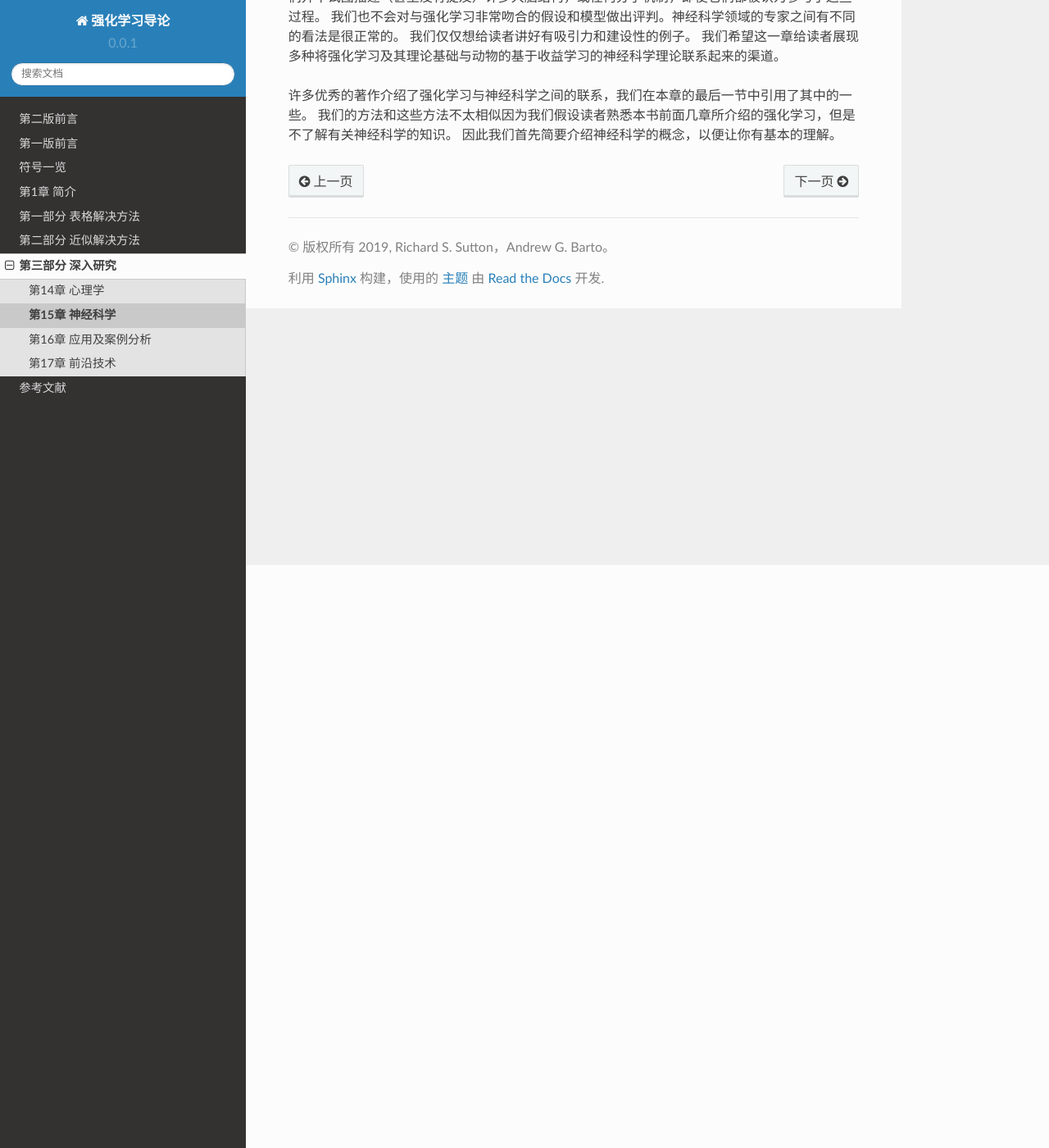
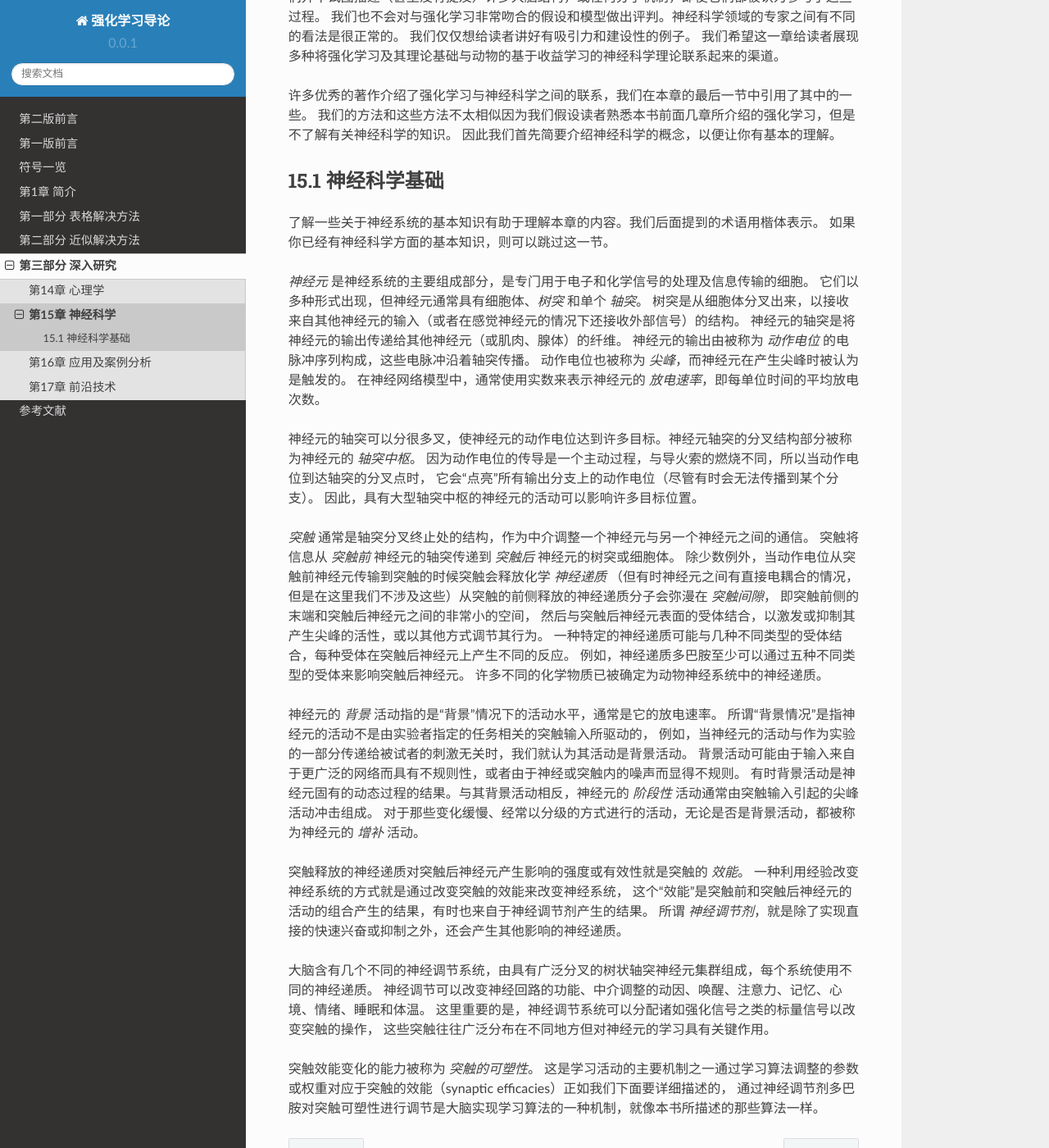
Before and after one commit to qiwihui/reinforcement-learning-an-introduction-chinese, a Sphinx documentation site: the page built from source/partIII/chapter15/neuroscience.rst, in a window 1280 px wide and 1400 px high, scrolled down 711 px. Shown: the whole window at 82% size. Built offline with Sphinx 7.4.7 and the Read the Docs theme 2.0.0, drawn with Linux system fonts in a browser that asks for light colours.

Commit message:
docs: 15.1 神经科学基础

```diff
--- a/source/partIII/chapter15/neuroscience.rst
+++ b/source/partIII/chapter15/neuroscience.rst
@@ -30,3 +30,54 @@
 许多优秀的著作介绍了强化学习与神经科学之间的联系，我们在本章的最后一节中引用了其中的一些。
 我们的方法和这些方法不太相似因为我们假设读者熟悉本书前面几章所介绍的强化学习，但是不了解有关神经科学的知识。
 因此我们首先简要介绍神经科学的概念，以便让你有基本的理解。
+
+
+15.1 神经科学基础
+------------------
+
+了解一些关于神经系统的基本知识有助于理解本章的内容。我们后面提到的术语用楷体表示。
+如果你已经有神经科学方面的基本知识，则可以跳过这一节。
+
+*神经元* 是神经系统的主要组成部分，是专门用于电子和化学信号的处理及信息传输的细胞。
+它们以多种形式出现，但神经元通常具有细胞体、*树突* 和单个 *轴突*。
+树突是从细胞体分叉出来，以接收来自其他神经元的输入（或者在感觉神经元的情况下还接收外部信号）的结构。
+神经元的轴突是将神经元的输出传递给其他神经元（或肌肉、腺体）的纤维。
+神经元的输出由被称为 *动作电位* 的电脉冲序列构成，这些电脉冲沿着轴突传播。
+动作电位也被称为 *尖峰*，而神经元在产生尖峰时被认为是触发的。
+在神经网络模型中，通常使用实数来表示神经元的 *放电速率*，即每单位时间的平均放电次数。
+
+神经元的轴突可以分很多叉，使神经元的动作电位达到许多目标。神经元轴突的分叉结构部分被称为神经元的 *轴突中枢*。
+因为动作电位的传导是一个主动过程，与导火索的燃烧不同，所以当动作电位到达轴突的分叉点时，
+它会“点亮”所有输出分支上的动作电位（尽管有时会无法传播到某个分支）。
+因此，具有大型轴突中枢的神经元的活动可以影响许多目标位置。
+
+*突触* 通常是轴突分叉终止处的结构，作为中介调整一个神经元与另一个神经元之间的通信。
+突触将信息从 *突触前* 神经元的轴突传递到 *突触后* 神经元的树突或细胞体。
+除少数例外，当动作电位从突触前神经元传输到突触的时候突触会释放化学 *神经递质*
+（但有时神经元之间有直接电耦合的情况，但是在这里我们不涉及这些）从突触的前侧释放的神经递质分子会弥漫在 *突触间隙*，
+即突触前侧的末端和突触后神经元之间的非常小的空间，
+然后与突触后神经元表面的受体结合，以激发或抑制其产生尖峰的活性，或以其他方式调节其行为。
+一种特定的神经递质可能与几种不同类型的受体结合，每种受体在突触后神经元上产生不同的反应。
+例如，神经递质多巴胺至少可以通过五种不同类型的受体来影响突触后神经元。
+许多不同的化学物质已被确定为动物神经系统中的神经递质。
+
+神经元的 *背景* 活动指的是“背景”情况下的活动水平，通常是它的放电速率。
+所谓“背景情况”是指神经元的活动不是由实验者指定的任务相关的突触输入所驱动的，
+例如，当神经元的活动与作为实验的一部分传递给被试者的刺激无关时，我们就认为其活动是背景活动。
+背景活动可能由于输入来自于更广泛的网络而具有不规则性，或者由于神经或突触内的噪声而显得不规则。
+有时背景活动是神经元固有的动态过程的结果。与其背景活动相反，神经元的 *阶段性* 活动通常由突触输入引起的尖峰活动冲击组成。
+对于那些变化缓慢、经常以分级的方式进行的活动，无论是否是背景活动，都被称为神经元的 *增补* 活动。
+
+突触释放的神经递质对突触后神经元产生影响的强度或有效性就是突触的 *效能*。
+一种利用经验改变神经系统的方式就是通过改变突触的效能来改变神经系统，
+这个“效能”是突触前和突触后神经元的活动的组合产生的结果，有时也来自于神经调节剂产生的结果。
+所谓 *神经调节剂*，就是除了实现直接的快速兴奋或抑制之外，还会产生其他影响的神经递质。
+
+大脑含有几个不同的神经调节系统，由具有广泛分叉的树状轴突神经元集群组成，每个系统使用不同的神经递质。
+神经调节可以改变神经回路的功能、中介调整的动因、唤醒、注意力、记忆、心境、情绪、睡眠和体温。
+这里重要的是，神经调节系统可以分配诸如强化信号之类的标量信号以改变突触的操作，
+这些突触往往广泛分布在不同地方但对神经元的学习具有关键作用。
+
+突触效能变化的能力被称为 *突触的可塑性*。
+这是学习活动的主要机制之一通过学习算法调整的参数或权重对应于突触的效能（synaptic efficacies）正如我们下面要详细描述的，
+通过神经调节剂多巴胺对突触可塑性进行调节是大脑实现学习算法的一种机制，就像本书所描述的那些算法一样。
```
